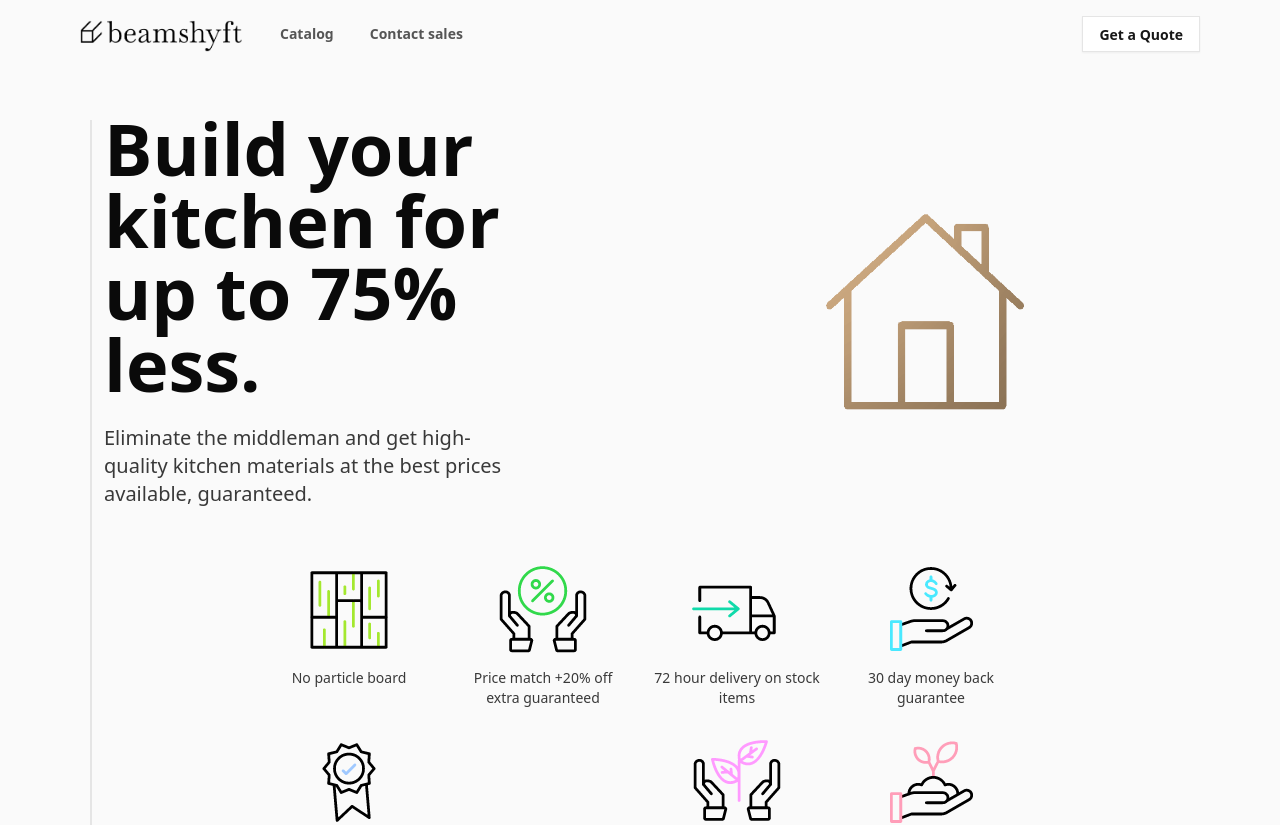
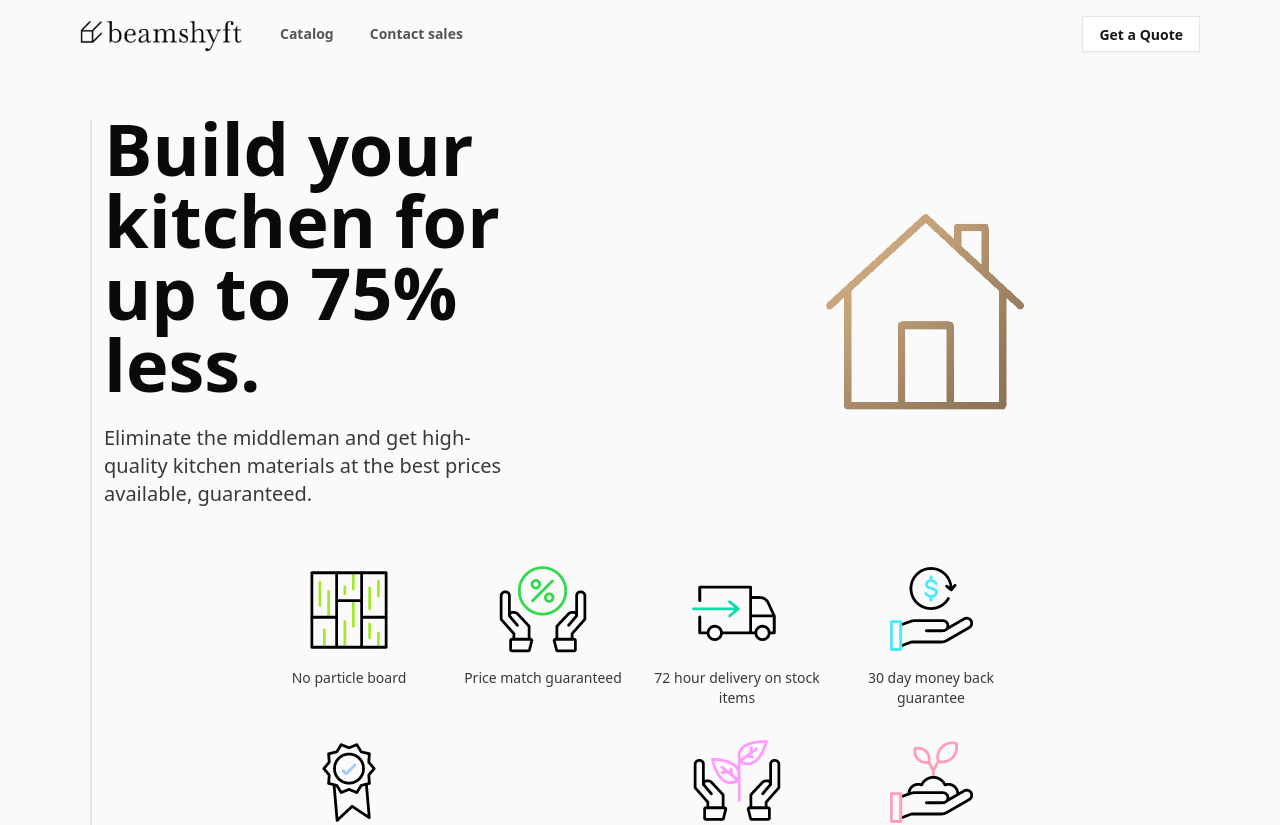
Before and after one commit to beamshyft/beamshyft, a Next.js app: page / in a window 1280 px wide. Shown: the top 825 px of the page. Built offline with nearby package versions, Linux system fonts and the light colour scheme.

Commit message:
remove 20%
Signed-off-by: Joel Savitz <joel@beamshyft.com>

```diff
--- a/src/app/home/_page.tsx
+++ b/src/app/home/_page.tsx
@@ -151,7 +151,7 @@ const Home: React.FC = () => {
             <div className="flex flex-row gap-6 justify-center mb-[100px] text-center flex-wrap z-[5] max-w-[780px]">
               {[
                 { caption: "No particle board", imageSrc: "/animations/no-particle.gif" },
-                { caption: "Price match +20% off extra guaranteed", imageSrc: "/animations/price-match.gif" },
+                { caption: "Price match guaranteed", imageSrc: "/animations/price-match.gif" },
                 { caption: "72 hour delivery on stock items", imageSrc: "/animations/delivery.gif" },
                 { caption: "30 day money back guarantee", imageSrc: "/animations/refund.gif" },
                 { caption: "2 year warranty on all products", imageSrc: "/animations/warranty.gif" },
```
